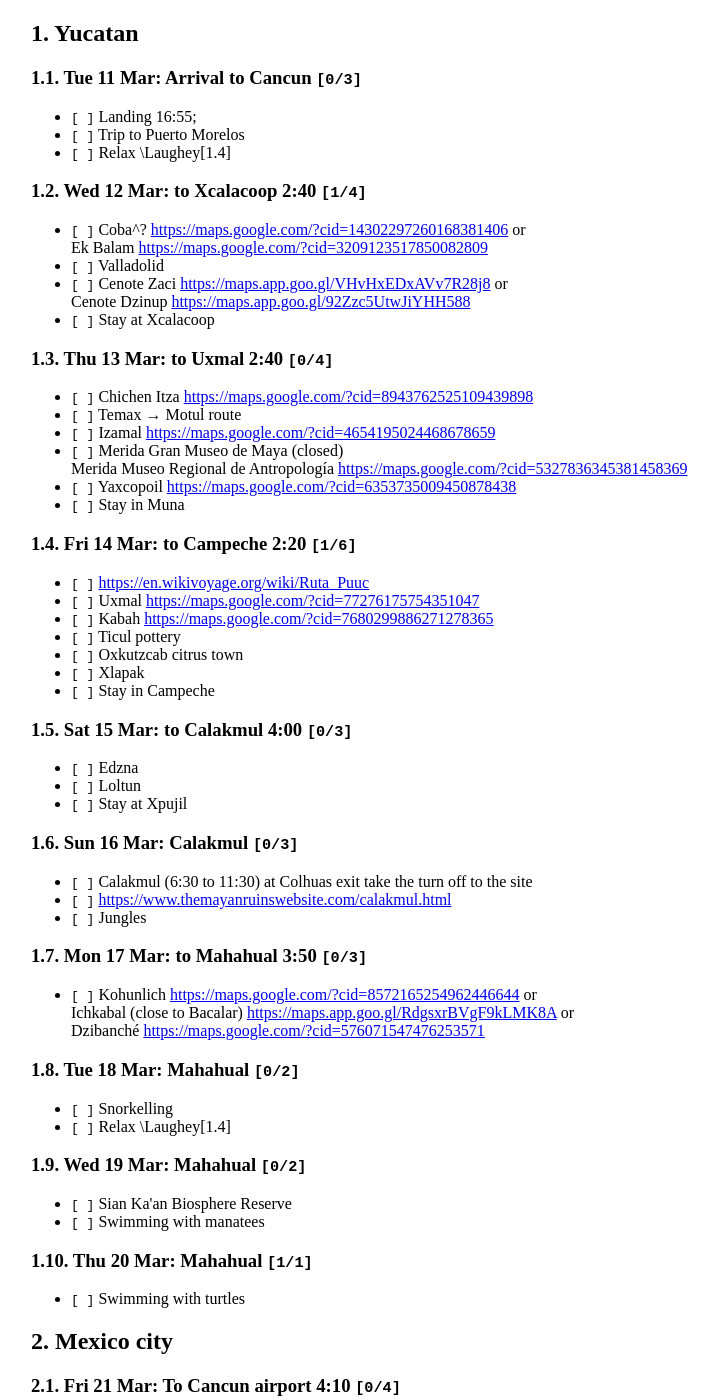
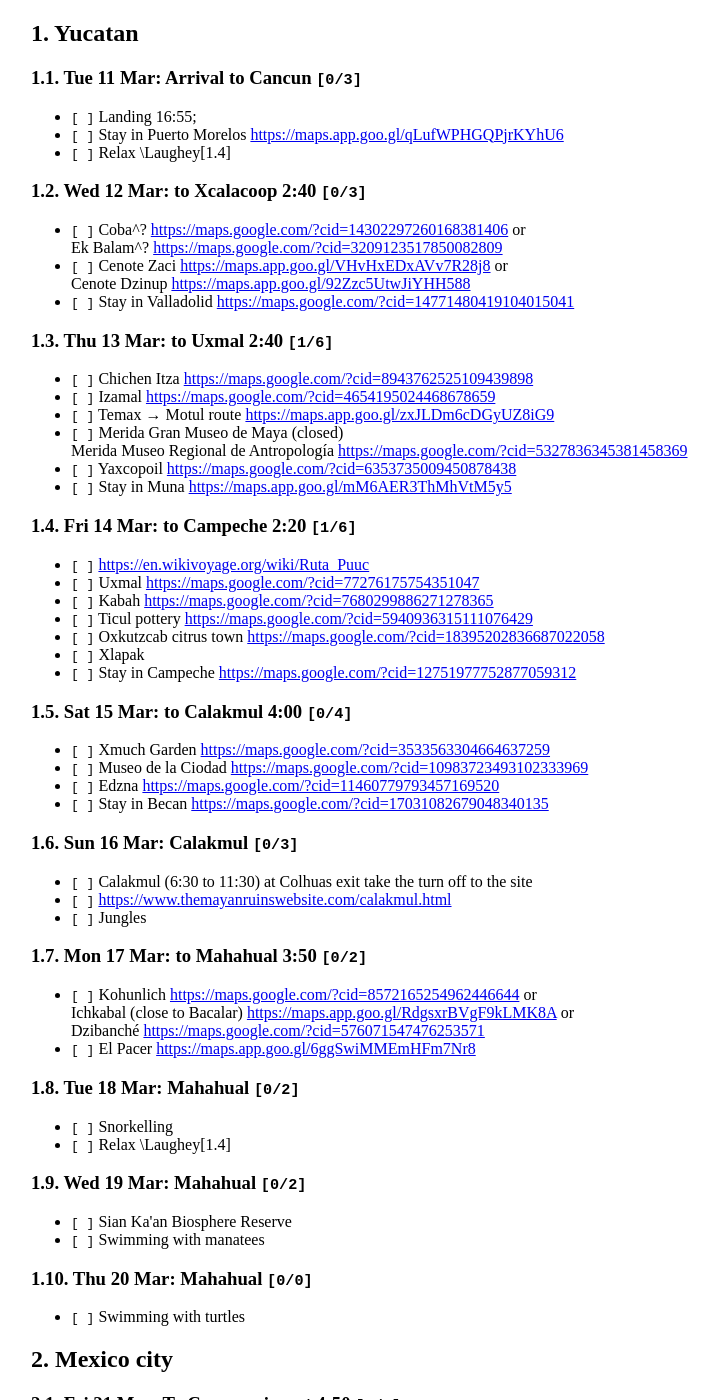
Before and after one commit to ssharoff/ssharoff.github.io, a Jekyll site: the page travel/mexico-plans.html, which Jekyll copies as it is, in a window 1280 px wide and 1400 px high. Shown: the whole window, without its empty margins (129-847 px from the left). Built offline with Jekyll 4.4.1, drawn with Linux system fonts in a browser that asks for light colours; some of the changed text lies outside the part shown.

Commit message:
cleaning

```diff
--- a/travel/mexico-plans.html
+++ b/travel/mexico-plans.html
@@ -3,7 +3,7 @@
 "http://www.w3.org/TR/xhtml1/DTD/xhtml1-strict.dtd">
 <html xmlns="http://www.w3.org/1999/xhtml" lang="en" xml:lang="en">
 <head>
-<!-- 2025-02-01 Sat 12:29 -->
+<!-- 2025-02-01 Sat 20:01 -->
 <meta http-equiv="Content-Type" content="text/html;charset=utf-8" />
 <meta name="viewport" content="width=device-width, initial-scale=1" />
 <title>&lrm;</title>
@@ -228,78 +228,78 @@
 <body>
 <div id="content" class="content">
 
-<div id="outline-container-org2637556" class="outline-2">
-<h2 id="org2637556"><span class="section-number-2">1.</span> Yucatan</h2>
+<div id="outline-container-org1d4e985" class="outline-2">
+<h2 id="org1d4e985"><span class="section-number-2">1.</span> Yucatan</h2>
 <div class="outline-text-2" id="text-1">
 </div>
-<div id="outline-container-org528b042" class="outline-3">
-<h3 id="org528b042"><span class="section-number-3">1.1.</span> Tue 11 Mar: Arrival to Cancun <code>[0/3]</code></h3>
+<div id="outline-container-org0332a8f" class="outline-3">
+<h3 id="org0332a8f"><span class="section-number-3">1.1.</span> Tue 11 Mar: Arrival to Cancun <code>[0/3]</code></h3>
 <div class="outline-text-3" id="text-1-1">
 <ul class="org-ul">
 <li class="off"><code>[&#xa0;]</code> Landing 16:55;</li>
-<li class="off"><code>[&#xa0;]</code> Trip to Puerto Morelos</li>
+<li class="off"><code>[&#xa0;]</code> Stay in Puerto Morelos <a href="https://maps.app.goo.gl/qLufWPHGQPjrKYhU6">https://maps.app.goo.gl/qLufWPHGQPjrKYhU6</a></li>
 <li class="off"><code>[&#xa0;]</code> Relax \Laughey[1.4]</li>
 </ul>
 </div>
 </div>
 
-<div id="outline-container-orgb1476ad" class="outline-3">
-<h3 id="orgb1476ad"><span class="section-number-3">1.2.</span> Wed 12 Mar: to Xcalacoop 2:40 <code>[1/4]</code></h3>
+<div id="outline-container-org3d81aeb" class="outline-3">
+<h3 id="org3d81aeb"><span class="section-number-3">1.2.</span> Wed 12 Mar: to Xcalacoop 2:40 <code>[0/3]</code></h3>
 <div class="outline-text-3" id="text-1-2">
 <ul class="org-ul">
 <li class="off"><code>[&#xa0;]</code> Coba^? <a href="https://maps.google.com/?cid=14302297260168381406">https://maps.google.com/?cid=14302297260168381406</a> or<br />
-Ek Balam <a href="https://maps.google.com/?cid=3209123517850082809">https://maps.google.com/?cid=3209123517850082809</a></li>
-<li class="off"><code>[&#xa0;]</code> Valladolid</li>
+Ek Balam^? <a href="https://maps.google.com/?cid=3209123517850082809">https://maps.google.com/?cid=3209123517850082809</a></li>
 <li class="off"><code>[&#xa0;]</code> Cenote Zaci <a href="https://maps.app.goo.gl/VHvHxEDxAVv7R28j8">https://maps.app.goo.gl/VHvHxEDxAVv7R28j8</a> or <br />
 Cenote Dzinup <a href="https://maps.app.goo.gl/92Zzc5UtwJiYHH588">https://maps.app.goo.gl/92Zzc5UtwJiYHH588</a></li>
-<li class="off"><code>[&#xa0;]</code> Stay at Xcalacoop</li>
+<li class="off"><code>[&#xa0;]</code> Stay in Valladolid <a href="https://maps.google.com/?cid=14771480419104015041">https://maps.google.com/?cid=14771480419104015041</a></li>
 </ul>
 </div>
 </div>
 
-<div id="outline-container-orgac86fdc" class="outline-3">
-<h3 id="orgac86fdc"><span class="section-number-3">1.3.</span> Thu 13 Mar: to Uxmal 2:40 <code>[0/4]</code></h3>
+<div id="outline-container-orgee21ba4" class="outline-3">
+<h3 id="orgee21ba4"><span class="section-number-3">1.3.</span> Thu 13 Mar: to Uxmal 2:40 <code>[1/6]</code></h3>
 <div class="outline-text-3" id="text-1-3">
 <ul class="org-ul">
 <li class="off"><code>[&#xa0;]</code> Chichen Itza <a href="https://maps.google.com/?cid=8943762525109439898">https://maps.google.com/?cid=8943762525109439898</a></li>
-<li class="off"><code>[&#xa0;]</code> Temax &rarr; Motul route</li>
 <li class="off"><code>[&#xa0;]</code> Izamal <a href="https://maps.google.com/?cid=4654195024468678659">https://maps.google.com/?cid=4654195024468678659</a></li>
+<li class="off"><code>[&#xa0;]</code> Temax &rarr; Motul route <a href="https://maps.app.goo.gl/zxJLDm6cDGyUZ8iG9">https://maps.app.goo.gl/zxJLDm6cDGyUZ8iG9</a></li>
 <li class="off"><code>[&#xa0;]</code> Merida Gran Museo de Maya (closed)<br />
 Merida Museo Regional de Antropología <a href="https://maps.google.com/?cid=5327836345381458369">https://maps.google.com/?cid=5327836345381458369</a></li>
 <li class="off"><code>[&#xa0;]</code> Yaxcopoil <a href="https://maps.google.com/?cid=6353735009450878438">https://maps.google.com/?cid=6353735009450878438</a></li>
-<li class="off"><code>[&#xa0;]</code> Stay in Muna</li>
+<li class="off"><code>[&#xa0;]</code> Stay in Muna <a href="https://maps.app.goo.gl/mM6AER3ThMhVtM5y5">https://maps.app.goo.gl/mM6AER3ThMhVtM5y5</a></li>
 </ul>
 </div>
 </div>
 
-<div id="outline-container-org74cdf19" class="outline-3">
-<h3 id="org74cdf19"><span class="section-number-3">1.4.</span> Fri 14 Mar: to Campeche 2:20  <code>[1/6]</code></h3>
+<div id="outline-container-org198828d" class="outline-3">
+<h3 id="org198828d"><span class="section-number-3">1.4.</span> Fri 14 Mar: to Campeche 2:20  <code>[1/6]</code></h3>
 <div class="outline-text-3" id="text-1-4">
 <ul class="org-ul">
 <li class="off"><code>[&#xa0;]</code> <a href="https://en.wikivoyage.org/wiki/Ruta_Puuc">https://en.wikivoyage.org/wiki/Ruta_Puuc</a></li>
 <li class="off"><code>[&#xa0;]</code> Uxmal <a href="https://maps.google.com/?cid=77276175754351047">https://maps.google.com/?cid=77276175754351047</a></li>
 <li class="off"><code>[&#xa0;]</code> Kabah <a href="https://maps.google.com/?cid=7680299886271278365">https://maps.google.com/?cid=7680299886271278365</a></li>
-<li class="off"><code>[&#xa0;]</code> Ticul pottery</li>
-<li class="off"><code>[&#xa0;]</code> Oxkutzcab citrus town</li>
+<li class="off"><code>[&#xa0;]</code> Ticul pottery <a href="https://maps.google.com/?cid=5940936315111076429">https://maps.google.com/?cid=5940936315111076429</a></li>
+<li class="off"><code>[&#xa0;]</code> Oxkutzcab citrus town <a href="https://maps.google.com/?cid=18395202836687022058">https://maps.google.com/?cid=18395202836687022058</a></li>
 <li class="off"><code>[&#xa0;]</code> Xlapak</li>
-<li class="off"><code>[&#xa0;]</code> Stay in Campeche</li>
+<li class="off"><code>[&#xa0;]</code> Stay in Campeche <a href="https://maps.google.com/?cid=12751977752877059312">https://maps.google.com/?cid=12751977752877059312</a></li>
 </ul>
 </div>
 </div>
 
-<div id="outline-container-org5670409" class="outline-3">
-<h3 id="org5670409"><span class="section-number-3">1.5.</span> Sat 15 Mar: to Calakmul 4:00 <code>[0/3]</code></h3>
+<div id="outline-container-orgd750372" class="outline-3">
+<h3 id="orgd750372"><span class="section-number-3">1.5.</span> Sat 15 Mar: to Calakmul 4:00 <code>[0/4]</code></h3>
 <div class="outline-text-3" id="text-1-5">
 <ul class="org-ul">
-<li class="off"><code>[&#xa0;]</code> Edzna</li>
-<li class="off"><code>[&#xa0;]</code> Loltun</li>
-<li class="off"><code>[&#xa0;]</code> Stay at Xpujil</li>
+<li class="off"><code>[&#xa0;]</code> Xmuch Garden <a href="https://maps.google.com/?cid=3533563304664637259">https://maps.google.com/?cid=3533563304664637259</a></li>
+<li class="off"><code>[&#xa0;]</code> Museo de la Ciodad <a href="https://maps.google.com/?cid=10983723493102333969">https://maps.google.com/?cid=10983723493102333969</a></li>
+<li class="off"><code>[&#xa0;]</code> Edzna <a href="https://maps.google.com/?cid=11460779793457169520">https://maps.google.com/?cid=11460779793457169520</a></li>
+<li class="off"><code>[&#xa0;]</code> Stay in Becan <a href="https://maps.google.com/?cid=17031082679048340135">https://maps.google.com/?cid=17031082679048340135</a></li>
 </ul>
 </div>
 </div>
 
-<div id="outline-container-org2f3f2c2" class="outline-3">
-<h3 id="org2f3f2c2"><span class="section-number-3">1.6.</span> Sun 16 Mar:  Calakmul <code>[0/3]</code></h3>
+<div id="outline-container-org937aea9" class="outline-3">
+<h3 id="org937aea9"><span class="section-number-3">1.6.</span> Sun 16 Mar:  Calakmul <code>[0/3]</code></h3>
 <div class="outline-text-3" id="text-1-6">
 <ul class="org-ul">
 <li class="off"><code>[&#xa0;]</code> Calakmul (6:30 to 11:30) at Colhuas exit take the turn off to the site</li>
@@ -309,19 +309,20 @@ Merida Museo Regional de Antropología <a href="https://maps.google.com/?cid=532
 </div>
 </div>
 
-<div id="outline-container-org2736354" class="outline-3">
-<h3 id="org2736354"><span class="section-number-3">1.7.</span> Mon 17 Mar: to Mahahual 3:50 <code>[0/3]</code></h3>
+<div id="outline-container-orge485b53" class="outline-3">
+<h3 id="orge485b53"><span class="section-number-3">1.7.</span> Mon 17 Mar: to Mahahual 3:50 <code>[0/2]</code></h3>
 <div class="outline-text-3" id="text-1-7">
 <ul class="org-ul">
 <li class="off"><code>[&#xa0;]</code> Kohunlich <a href="https://maps.google.com/?cid=8572165254962446644">https://maps.google.com/?cid=8572165254962446644</a> or <br />
 Ichkabal (close to Bacalar) <a href="https://maps.app.goo.gl/RdgsxrBVgF9kLMK8A">https://maps.app.goo.gl/RdgsxrBVgF9kLMK8A</a> or <br />
 Dzibanché <a href="https://maps.google.com/?cid=576071547476253571">https://maps.google.com/?cid=576071547476253571</a></li>
+<li class="off"><code>[&#xa0;]</code> El Pacer <a href="https://maps.app.goo.gl/6ggSwiMMEmHFm7Nr8">https://maps.app.goo.gl/6ggSwiMMEmHFm7Nr8</a></li>
 </ul>
 </div>
 </div>
 
-<div id="outline-container-org038edc9" class="outline-3">
-<h3 id="org038edc9"><span class="section-number-3">1.8.</span> Tue 18 Mar: Mahahual <code>[0/2]</code></h3>
+<div id="outline-container-orga12dce6" class="outline-3">
+<h3 id="orga12dce6"><span class="section-number-3">1.8.</span> Tue 18 Mar: Mahahual <code>[0/2]</code></h3>
 <div class="outline-text-3" id="text-1-8">
 <ul class="org-ul">
 <li class="off"><code>[&#xa0;]</code> Snorkelling</li>
@@ -330,8 +331,8 @@ Dzibanché <a href="https://maps.google.com/?cid=576071547476253571">https://map
 </div>
 </div>
 
-<div id="outline-container-org8d07836" class="outline-3">
-<h3 id="org8d07836"><span class="section-number-3">1.9.</span> Wed 19 Mar: Mahahual <code>[0/2]</code></h3>
+<div id="outline-container-org450c5f8" class="outline-3">
+<h3 id="org450c5f8"><span class="section-number-3">1.9.</span> Wed 19 Mar: Mahahual <code>[0/2]</code></h3>
 <div class="outline-text-3" id="text-1-9">
 <ul class="org-ul">
 <li class="off"><code>[&#xa0;]</code> Sian Ka'an Biosphere Reserve</li>
@@ -340,8 +341,8 @@ Dzibanché <a href="https://maps.google.com/?cid=576071547476253571">https://map
 </div>
 </div>
 
-<div id="outline-container-org1b636ee" class="outline-3">
-<h3 id="org1b636ee"><span class="section-number-3">1.10.</span> Thu 20 Mar: Mahahual <code>[1/1]</code></h3>
+<div id="outline-container-orgbfa4cad" class="outline-3">
+<h3 id="orgbfa4cad"><span class="section-number-3">1.10.</span> Thu 20 Mar: Mahahual <code>[0/0]</code></h3>
 <div class="outline-text-3" id="text-1-10">
 <ul class="org-ul">
 <li class="off"><code>[&#xa0;]</code> Swimming with turtles</li>
@@ -350,12 +351,12 @@ Dzibanché <a href="https://maps.google.com/?cid=576071547476253571">https://map
 </div>
 </div>
 
-<div id="outline-container-orgc68979d" class="outline-2">
-<h2 id="orgc68979d"><span class="section-number-2">2.</span> Mexico city</h2>
+<div id="outline-container-org0dc33f4" class="outline-2">
+<h2 id="org0dc33f4"><span class="section-number-2">2.</span> Mexico city</h2>
 <div class="outline-text-2" id="text-2">
 </div>
-<div id="outline-container-org8d84e37" class="outline-3">
-<h3 id="org8d84e37"><span class="section-number-3">2.1.</span> Fri 21 Mar: To Cancun airport 4:10 <code>[0/4]</code></h3>
+<div id="outline-container-org245ff33" class="outline-3">
+<h3 id="org245ff33"><span class="section-number-3">2.1.</span> Fri 21 Mar: To Cancun airport 4:50 <code>[0/4]</code></h3>
 <div class="outline-text-3" id="text-2-1">
 <ul class="org-ul">
 <li class="off"><code>[&#xa0;]</code> CUN-NLU, 13:50-15:20</li>
@@ -367,8 +368,8 @@ Dzibanché <a href="https://maps.google.com/?cid=576071547476253571">https://map
 </div>
 </div>
 
-<div id="outline-container-org2fb0ba2" class="outline-3">
-<h3 id="org2fb0ba2"><span class="section-number-3">2.2.</span> Sat 22 Mar: Chapultepec, Roma <code>[0/3]</code></h3>
+<div id="outline-container-org58f88e2" class="outline-3">
+<h3 id="org58f88e2"><span class="section-number-3">2.2.</span> Sat 22 Mar: Chapultepec, Roma <code>[0/3]</code></h3>
 <div class="outline-text-3" id="text-2-2">
 <ul class="org-ul">
 <li class="off"><code>[&#xa0;]</code> Museo de Anthropologia <a href="https://maps.google.com/?cid=9521483601320789284">https://maps.google.com/?cid=9521483601320789284</a></li>
@@ -378,8 +379,8 @@ Dzibanché <a href="https://maps.google.com/?cid=576071547476253571">https://map
 </div>
 </div>
 
-<div id="outline-container-orgd9e3909" class="outline-3">
-<h3 id="orgd9e3909"><span class="section-number-3">2.3.</span> Sun 23 Mar: Del Carmen <code>[0/3]</code></h3>
+<div id="outline-container-org347fc4a" class="outline-3">
+<h3 id="org347fc4a"><span class="section-number-3">2.3.</span> Sun 23 Mar: Del Carmen <code>[0/3]</code></h3>
 <div class="outline-text-3" id="text-2-3">
 <ul class="org-ul">
 <li class="off"><code>[&#xa0;]</code> Frida Kahlo <a href="https://maps.google.com/?cid=7062107075614930081">https://maps.google.com/?cid=7062107075614930081</a></li>
@@ -389,8 +390,8 @@ Dzibanché <a href="https://maps.google.com/?cid=576071547476253571">https://map
 </div>
 </div>
 
-<div id="outline-container-orgad3dbb5" class="outline-3">
-<h3 id="orgad3dbb5"><span class="section-number-3">2.4.</span> Mon 24 Mar:  <code>[0/4]</code></h3>
+<div id="outline-container-org1e386d2" class="outline-3">
+<h3 id="org1e386d2"><span class="section-number-3">2.4.</span> Mon 24 Mar:  <code>[0/4]</code></h3>
 <div class="outline-text-3" id="text-2-4">
 <ul class="org-ul">
 <li class="off"><code>[&#xa0;]</code> Zona Arquelógica Tlatelolco (Tlatelolco Archaeological Site) (entrance is on Lázaro Cárdenas) <a href="https://maps.google.com/?cid=1701952053221864427">https://maps.google.com/?cid=1701952053221864427</a></li>
@@ -402,8 +403,8 @@ Dzibanché <a href="https://maps.google.com/?cid=576071547476253571">https://map
 </div>
 </div>
 
-<div id="outline-container-org28856ca" class="outline-3">
-<h3 id="org28856ca"><span class="section-number-3">2.5.</span> Tue 25 Mar: <code>[0/3]</code></h3>
+<div id="outline-container-orgc078113" class="outline-3">
+<h3 id="orgc078113"><span class="section-number-3">2.5.</span> Tue 25 Mar: <code>[0/3]</code></h3>
 <div class="outline-text-3" id="text-2-5">
 <ul class="org-ul">
 <li class="off"><code>[&#xa0;]</code> ^? Museo Soumaya <a href="https://maps.google.com/?cid=10624803107852467379">https://maps.google.com/?cid=10624803107852467379</a></li>
@@ -413,7 +414,7 @@ Dzibanché <a href="https://maps.google.com/?cid=576071547476253571">https://map
 </div>
 
 <ol class="org-ol">
-<li><a id="org43f8166"></a>Possible day away<br />
+<li><a id="org5cfbee0"></a>Possible day away<br />
 <div class="outline-text-4" id="text-2-5-1">
 <ul class="org-ul">
 <li class="off"><code>[&#xa0;]</code> Puebla: Cacaxtla or Cholula</li>
@@ -425,8 +426,8 @@ Dzibanché <a href="https://maps.google.com/?cid=576071547476253571">https://map
 </ol>
 </div>
 
-<div id="outline-container-org66c8c6c" class="outline-3">
-<h3 id="org66c8c6c"><span class="section-number-3">2.6.</span> Wed 26 Mar: Flight to Cancun <code>[0/3]</code></h3>
+<div id="outline-container-org9f62db1" class="outline-3">
+<h3 id="org9f62db1"><span class="section-number-3">2.6.</span> Wed 26 Mar: Flight to Cancun <code>[0/3]</code></h3>
 <div class="outline-text-3" id="text-2-6">
 <ul class="org-ul">
 <li class="off"><code>[&#xa0;]</code> MEX-CUN, 09:55-13:30</li>
@@ -437,12 +438,12 @@ Dzibanché <a href="https://maps.google.com/?cid=576071547476253571">https://map
 </div>
 </div>
 
-<div id="outline-container-orgfb6d9ed" class="outline-2">
-<h2 id="orgfb6d9ed"><span class="section-number-2">3.</span> Food</h2>
+<div id="outline-container-org8876a27" class="outline-2">
+<h2 id="org8876a27"><span class="section-number-2">3.</span> Food</h2>
 <div class="outline-text-2" id="text-3">
 </div>
-<div id="outline-container-org1a0669b" class="outline-3">
-<h3 id="org1a0669b"><span class="section-number-3">3.1.</span> Mexican food <code>[0/9]</code></h3>
+<div id="outline-container-orge3ef7f6" class="outline-3">
+<h3 id="orge3ef7f6"><span class="section-number-3">3.1.</span> Mexican food <code>[0/9]</code></h3>
 <div class="outline-text-3" id="text-3-1">
 <ul class="org-ul">
 <li class="off"><code>[&#xa0;]</code> Carne asada &#x2013; thin-cut marinated beef steak</li>
@@ -461,7 +462,7 @@ Dzibanché <a href="https://maps.google.com/?cid=576071547476253571">https://map
 </div>
 </div>
 <div id="postamble" class="status">
-<p class="date">Created: 2025-02-01 Sat 12:29</p>
+<p class="date">Created: 2025-02-01 Sat 20:01</p>
 <p class="validation"><a href="https://validator.w3.org/check?uri=referer">Validate</a></p>
 </div>
 </body>
```
Also changed, not shown: travel/mexico-plans.org (+19 -18 lines), 1 other file.
